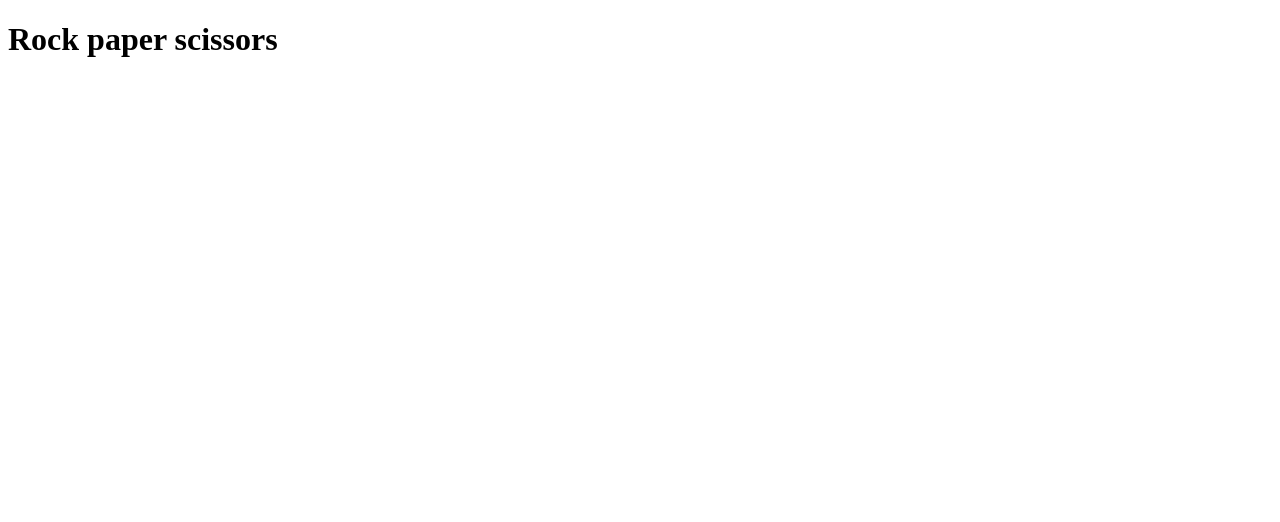
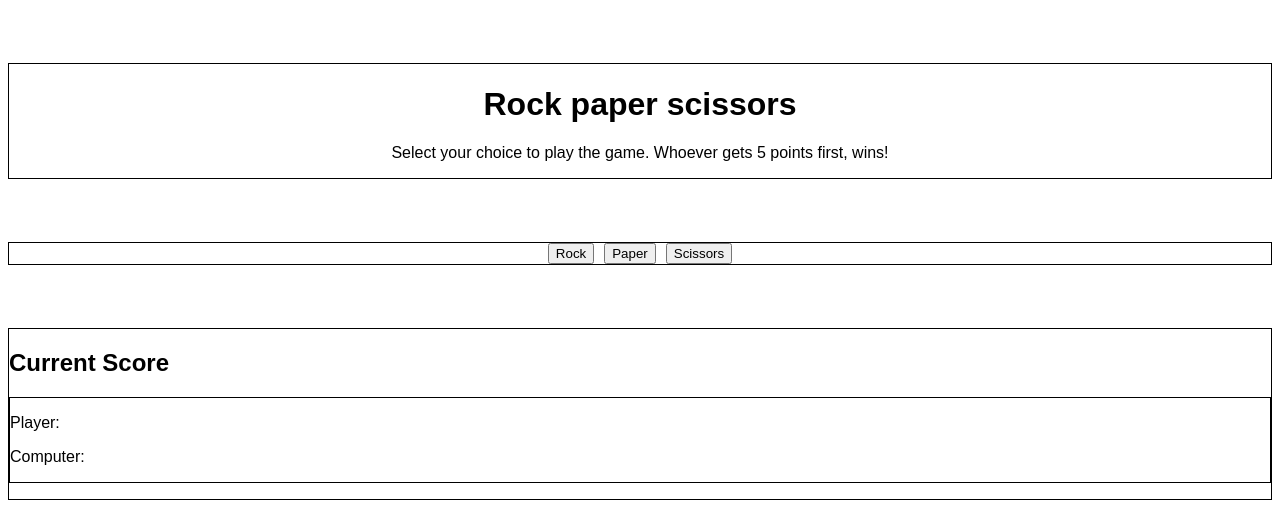
Before and after one commit to damianposlowski/odin-rock-paper-scissors, a plain HTML site: page index.html in a window 1280 px wide. Drawn offline with Linux system fonts and the light colour scheme.

Commit message:
Create HTML structure

```diff
--- a/index.html
+++ b/index.html
@@ -3,9 +3,28 @@
     <head>
         <meta charset="UTF-8">
         <title>Rock paper scissors</title>
+        <link rel="stylesheet" href="./style.css">
         <script src="./script.js"></script>
     </head>
     <body>
-        <h1>Rock paper scissors</h1>
+        <div class="header">
+            <h1>Rock paper scissors</h1>
+            <p>Select your choice to play the game. Whoever gets 5 points first, wins!</p>
+        </div>
+
+        <div class="buttons">
+            <button id="rock">Rock</button>
+            <button id="paper">Paper</button>
+            <button id="scissors">Scissors</button>
+        </div>
+
+        <div class="results">
+            <h2>Current Score</h2>
+            <div class="score">
+                <p id="players-score">Player:</p>
+                <p id="computer-score">Computer:</p>
+            </div>
+            <p id="winner"></p>
+        </div>
     </body>
 </html>
--- a/script.js
+++ b/script.js
@@ -73,10 +73,12 @@ function playRound(playerSelection, computerSelection) {
 function game() {
     let playerPoints = 0;
     let computerPoints = 0;
+
     for (let i = 0; i < 5; i++) {
         let playerSelection = getPlayerChoice();
         let computerSelection = getComputerChoice();
         let winner = playRound(playerSelection, computerSelection);
+
         if (winner === "player") {
             playerPoints++;
         } else if (winner === "computer") {
@@ -84,6 +86,7 @@ function game() {
         }
         console.log(`Current score:\nPlayer: ${playerPoints} points\nComputer: ${computerPoints} points`);
     }
+
     if (playerPoints > computerPoints) {
         console.log("Congratulations, you win!");
     } else if (playerPoints < computerPoints) {
--- /dev/null
+++ b/style.css
@@ -0,0 +1,25 @@
+body {
+    font-family: Arial, Helvetica, sans-serif;
+}
+
+div.header {
+    border: solid 1px black;
+    text-align: center;
+    margin: 5% 0;
+}
+
+div.buttons {
+    border: solid 1px black;
+    display: flex;
+    justify-content: center;
+    gap: 10px;
+}
+
+div.results {
+    border: solid 1px black;
+    margin: 5% 0;
+}
+
+div.score {
+    border: solid 1px black;
+}
```
